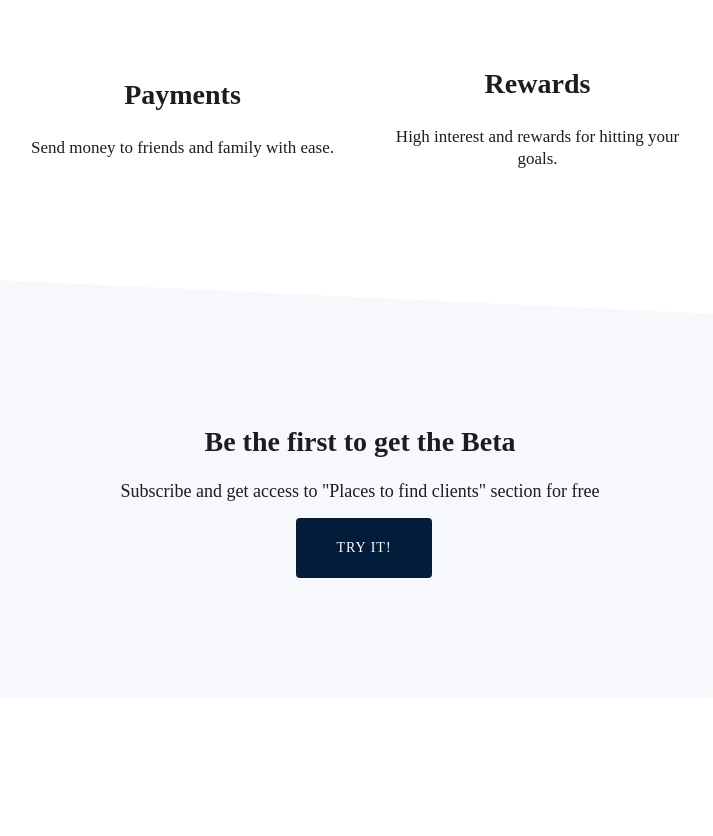
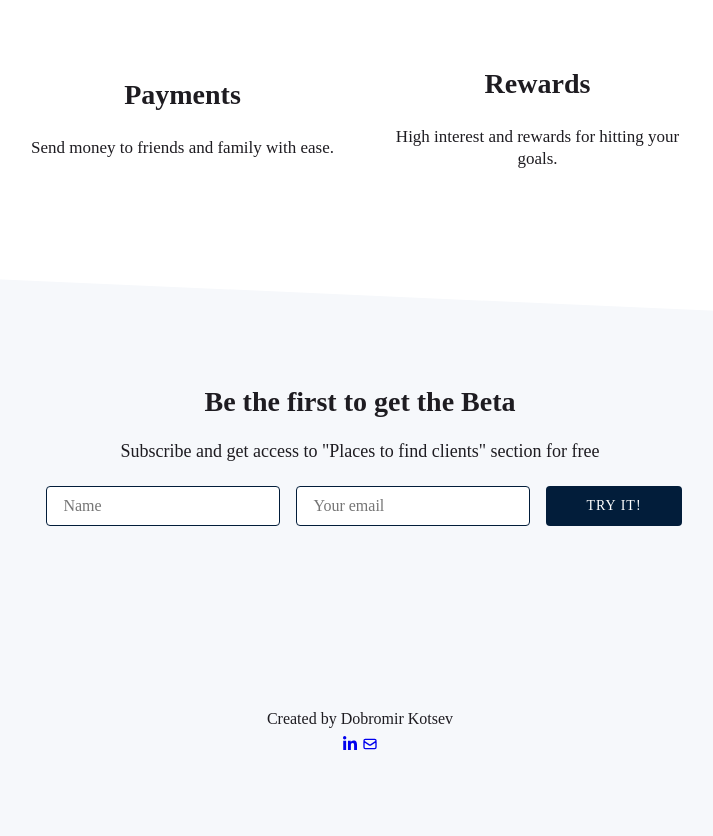
Before and after one commit to doberman1551/devos, a Gatsby site: page / in a window 1280 px wide. Shown: the part 1918-2754 px from the top of the page, without its empty margins (280-993 px from the left). Before the commit the page ends 2616 px from the top, so only its background shows below. Built offline with nearby package versions, Linux system fonts and the light colour scheme; Gatsby itself is replaced by a stand-in of ours.

Commit message:
Add form subscriptions and contacts

```diff
--- a/package.json
+++ b/package.json
@@ -6,6 +6,7 @@
   "author": "Kyle Mathews <mathews.kyle@gmail.com>",
   "dependencies": {
     "@fortawesome/fontawesome-svg-core": "^1.2.35",
+    "@react-icons/all-files": "^4.1.0",
     "babel-plugin-styled-components": "^1.12.0",
     "gatsby": "^3.2.1",
     "gatsby-image": "^3.3.0",
--- a/src/components/Bio.js
+++ b/src/components/Bio.js
@@ -1,5 +1,9 @@
 import React from 'react'
 import styled from "styled-components"
+import { FaLinkedinIn } from "@react-icons/all-files/fa/FaLinkedinIn"
+import {HiOutlineMail}  from "@react-icons/all-files/hi/HiOutlineMail"
+import { Section } from "./Global"
+
 import { graphql } from 'gatsby'
 import { GatsbyImage } from "gatsby-plugin-image"
 import {useStaticQuery} from "gatsby"
@@ -8,19 +12,41 @@ import {useStaticQuery} from "gatsby"
 export const Bio = () => {
 
     return (
+      <StyledSection>
         <BioWrapper>
-              <GatsbyImage image={data1.file.childImageSharp.gatsbyImageData}/>
+              Created by Dobromir Kotsev <br></br>
+              <SocialLinks>
+              <span>
+              <a href="https://www.linkedin.com/in/dobromirkotsev/">
+              <FaLinkedinIn/>
+              </a>
+              &nbsp;</span>
+               <a href="mailto:myemail@site.com?Subject=Some%20subject">
+                  <HiOutlineMail/>
+                </a>
+              </SocialLinks>
 
-        </BioWrapper>
+              </BioWrapper>
 
+        </StyledSection>
 
               )
 
 
 }
 
+const StyledSection = styled(Section)`
+  background-color: ${props => props.theme.color.background.light};
+  display:flex;
+  justify-content:center;
+  align-items:center;
+  margin-top:-40px;
+`
+const BioWrapper=styled.div`
+`
+const SocialLinks=styled.div`
+  display:flex;
+  justify-content: center;
+  margin-top:8px;
 
-export const BioWrapper = styled.div`
-display: flex;
-  align-items: center;
 `
--- a/src/components/Cta1.js
+++ b/src/components/Cta1.js
@@ -9,7 +9,14 @@ const Cta1 = () => {
         <GetStartedContainer>
           <GetStartedTitle>Be the first to get the Beta</GetStartedTitle>
           <Subtitle>Subscribe and get access to "Places to find clients" section  for free</Subtitle>
-          <TryItButton>Try it!</TryItButton>
+
+          <CtaForm  action="https://getform.io/f/599b06c3-2bb8-46ba-b323-ef6f3a8e5cf7" method="post" >
+                <CtaInput placeholder="Name"  type="name" name="name"/>
+                <CtaInput placeholder="Your email"  type="email" name="email"/>
+                <TryItButton>Try it!</TryItButton>
+              </CtaForm>
+
+
 
         </GetStartedContainer>
       </StyledSection>
@@ -29,7 +36,7 @@ const GetStartedContainer = styled(Container)`
   justify-content: center;
   align-items: center;
   flex-direction: column;
-  padding: 80px 0 40px;
+  padding: 40px 0 40px;
 `
 
 const GetStartedTitle = styled.h4`
@@ -42,12 +49,12 @@ const TryItButton = styled.button`
   font-size: 14px;
   color: white;
   letter-spacing: 1px;
-  height: 60px;
+  height: 40px;
   display: block;
   margin-left: 8px;
   text-transform: uppercase;
   cursor: pointer;
-  margin-top: 16px;
+  margin-top: 0px;
   white-space: nowrap;
   background: ${props => props.theme.color.secondary};
   border-radius: 4px;
@@ -58,7 +65,8 @@ const TryItButton = styled.button`
   border-image: initial;
   outline: 0px;
   &:hover {
-    box-shadow: rgba(110, 120, 152, 0.22) 0px 2px 10px 0px;
+    box-shadow: 12px 12px 2px 1px rgba(191,175,178,1);
+    transform: scale(1.05);
   }
   @media (max-width: ${props => props.theme.screen.md}) {
   }
@@ -70,6 +78,46 @@ const TryItButton = styled.button`
 const Subtitle = styled.span`
   ${props => props.theme.font_size.xxsmall}
   padding-top: 8px;
+  margin-bottom:16px;
   font-size: 18px;
   color: ${props => props.theme.color.primary};
 `
+const CtaForm = styled.form`
+  display: flex;
+  flex-direction: row;
+  align-items: center;
+  padding-bottom: 16px;
+
+  @media (max-width: ${props => props.theme.screen.sm}) {
+    flex-direction: column;
+  }
+`
+
+const CtaInput = styled.input`
+  font-weight: 500;
+
+  font-size: 16px;
+  color: ${props => props.theme.color.primary};
+  line-height: 42px;
+  width: 100%;
+  text-align: left;
+  height: 40px;
+  border-width: 1px;
+  border-style: solid;
+  border-color: ${props => props.theme.color.secondary};
+  border-image: initial;
+  border-radius: 4px;
+  padding: 8px 16px;
+  margin:8px 8px;
+  outline: 0px;
+  &:focus {
+    box-shadow: inset ${props => props.theme.color.secondary} 0px 0px 0px 2px;
+  }
+  @media (max-width: ${props => props.theme.screen.md}) {
+    margin-bottom: 8px;
+  }
+  @media (max-width: ${props => props.theme.screen.sm}) {
+    display: block;
+    width: 100%;
+  }
+`
--- a/src/components/Hero.js
+++ b/src/components/Hero.js
@@ -210,7 +210,8 @@ const HeroButton = styled.button`
   border-image: initial;
   outline: 0px;
   &:hover {
-    box-shadow: rgba(110, 120, 152, 0.22) 0px 2px 10px 0px;
+    box-shadow: 12px 12px 2px 1px rgba(191,175,178,1);
+    transform: scale(1.05);
   }
   @media (max-width: ${props => props.theme.screen.md}) {
   }
--- a/src/pages/index.js
+++ b/src/pages/index.js
@@ -8,6 +8,7 @@ import Hero from "../components/Hero"
 import Description from "../components/Description"
 import Cta1 from "../components/Cta1"
 import Features from "../components/Features"
+import { Bio } from "../components/bio"
 
 
 
@@ -22,6 +23,7 @@ const IndexPage = () => (
     <Description/>
     <Features/>
     <Cta1/>
+    <Bio/>
   </Layout>
 )
 
```
Also changed, not shown: 1 other file.
